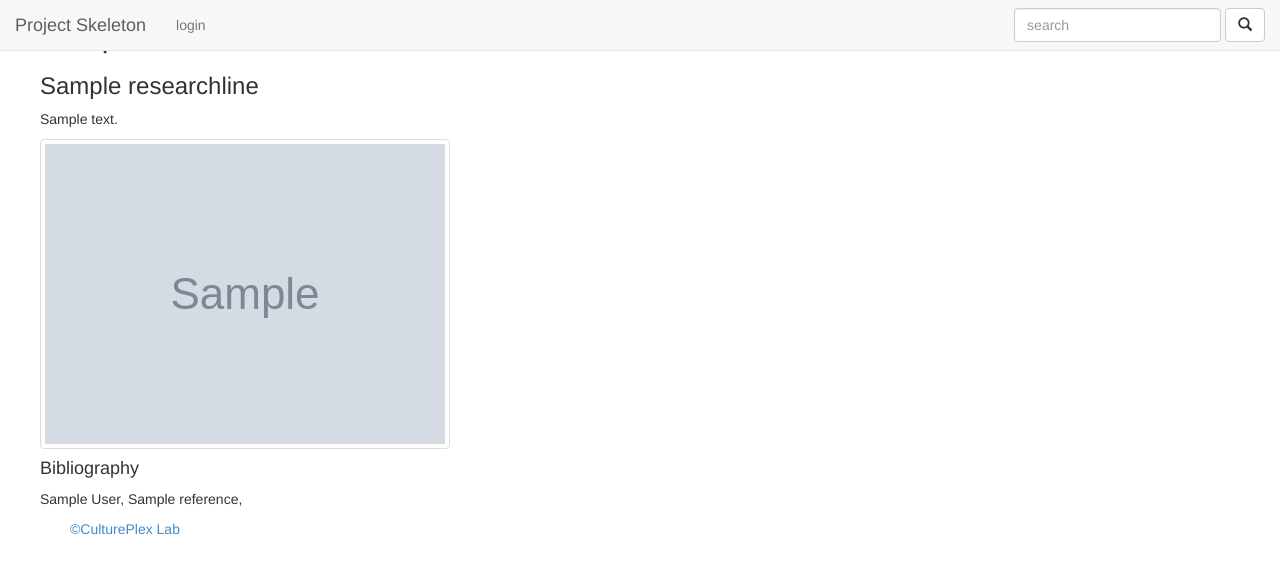
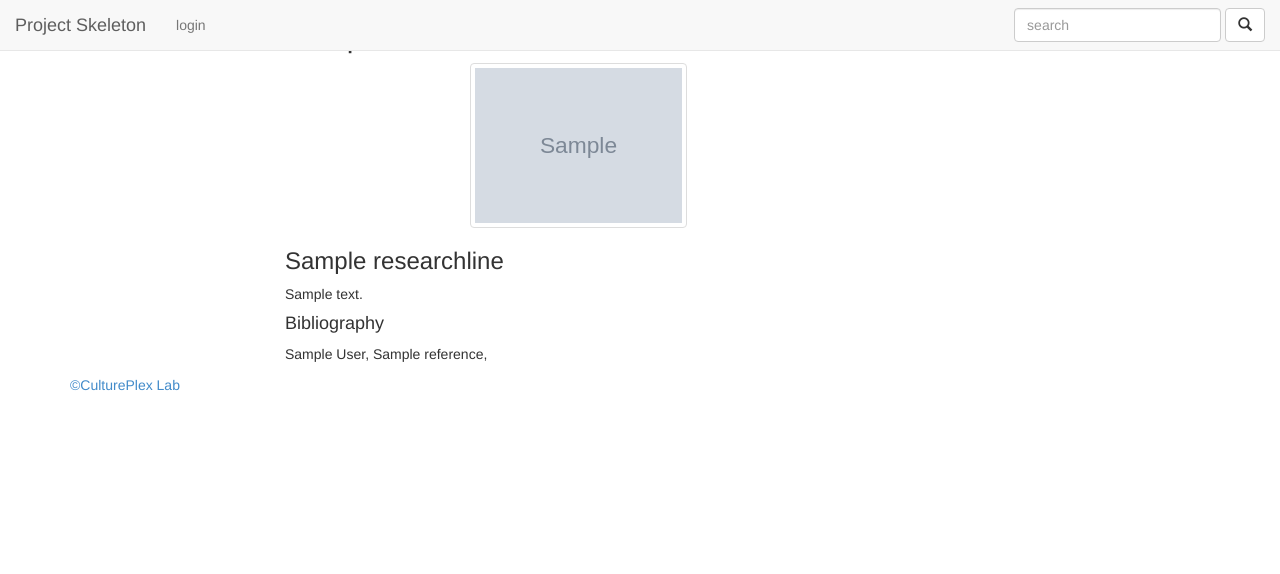
Before and after one commit to CulturePlex/skeleton, a Django app: template skeleton/projects/templates/research_line.html in a window 1280 px wide. Shown: the top 574 px of the page. Run offline with Django 3.2, Linux system fonts and the light colour scheme; tables that the repository leaves empty hold one stand-in row (values such as "Sample post"); the template is opened without the code that fills it: values that come from a table or form of the project are taken from there, most other values are stand-ins (such as "Sample title", 1, 10 or a date in 2020); grey boxes marked "Sample" are stand-in pictures; parts of the project's set-up code (start-up, migrations or seed data) failed here and were passed over; some libraries are stand-ins or nearby versions.

Commit message:
work in progress.

```diff
--- a/skeleton/projects/templates/research_line.html
+++ b/skeleton/projects/templates/research_line.html
@@ -5,42 +5,42 @@
 {% set_disqus_identifier 'research_' research_line.id %}
 {% set_disqus_url research_line.get_absolute_url %}
 
+{% block extra_links %}
+    <link href="{% static 'css/research_line.css' %}" type = "text/css" rel="stylesheet"/>
+{% endblock %}
 
 {% block content %}
-
-<div class="row">
-	<div class="col-med-8 col-med-offset-2">
+<body>
+<div class="container">
+	<div class="col-md-8 col-md-offset-2">
 		<div class="row">
-			<div class="col-med-8">
+			<div class="col-md-8">
 				<h2>{{ research_line.name }}</h2>
-				<h3>{{ research_line.subtitle }}</h3>
-				<p>{{ research_line.text }}
 			</div>
-			<div class="col-med-4">
+			<div class="col-md-4 col-md-offset-3">
 				{% if research_line.avatar %}
 					<a href="{% url 'image' research_line.avatar.slug %}">
 						<img src="{{ MEDIA_URL }}{{ research_line.avatar.image }}" class="img-thumbnail"/>
 					</a>
 				{% endif %}
-
 			</div>
 		</div>
 		{% for key, value in sections.items %}
 			{% if key.avatar %}
 				<div class="row">
-					<div class="col-med-4">
+					<div class="col-md-4">
 						<a href="{% url 'image' key.avatar.slug %}"><img src="{{ MEDIA_URL }}{{ key.avatar.image }}" /></a>
 						<p class="image-name">{{ key.avatar.name }}</p>
 						<p class="image-caption">{{ key.avatar.caption }}</p>
 					</div>
-					<div class="col-med-8">
+					<div class="col-md-8">
 						<h4>{{ key.name }}</h4>
 						<p>{{ key.text }}</p>
 					</div>
 				</div>
 			{% else %}
 				<div class="row">
-					<div class="col-med-12">
+					<div class="col-md-12">
 						<h4>{{ key.name }}</h4>
 						<p>{{ key.text }}</p>
 					</div>
@@ -50,11 +50,11 @@
 				{% for val in value %}
 					{% if value.avatar %}
 						<div class="row">
-							<div class="col-med-8">
+							<div class="col-md-8">
 								<h5>{{ val.name }}</h5>
 								<p>{{ val.text }}</p>
 							</div>
-							<div class="col-med-4">
+							<div class="col-md-4">
 								<a href="{% url 'image' value.avatar.slug %}"><img src="{{ MEDIA_URL }}{{ value.avatar.image }}" /></a>
 								<p class="image-name">{{ value.avatar.name }}</p>
 								<p class="image-caption">{{ value.avatar.caption }}</p>
@@ -62,7 +62,7 @@
 						</div>
 					{% else %}
 						<div class="row">
-							<div class="col-med-12">
+							<div class="col-md-12">
 								<h5>{{ val.name }}</h5>
 								<p>{{ val.text }}</p>
 							</div>
@@ -71,8 +71,9 @@
 				{% endfor %}
 			{% endif %}
 		{% endfor %}
-		<div class="row">
-			<div class="col-med-12">
+        <h3>{{ research_line.subtitle }}</h3>
+		<p>{{ research_line.text|safe }}</p>
+		<div class="row-bibliography">
 				<h4>Bibliography</h4>
 				{% for reference in references %}
 					{% if reference|book_instance %}
@@ -82,14 +83,13 @@
 					{% endif %}
 				{% endfor %}
 			</div>
-		</div>
 	</div> <!-- general offset -->
 </div> <!--first fluid row -->
 
-<div class="row">
-    <div class="col-med-10 col-md-offset-1">
+<div class="row-discus">
+    <div class="col-md-10 col-md-offset-1">
         {% disqus_show_comments %}
     </div>
 </div>
-
+</body>
 {% endblock %}
```
